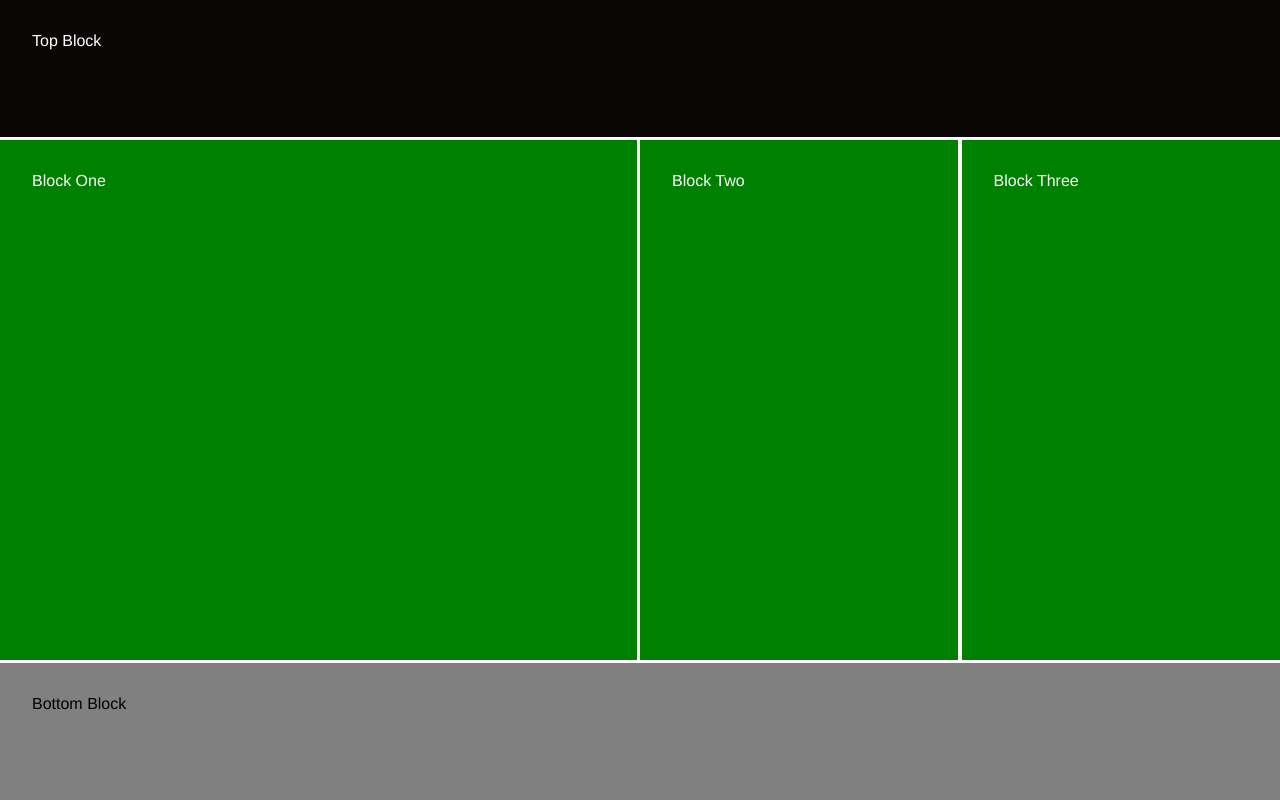
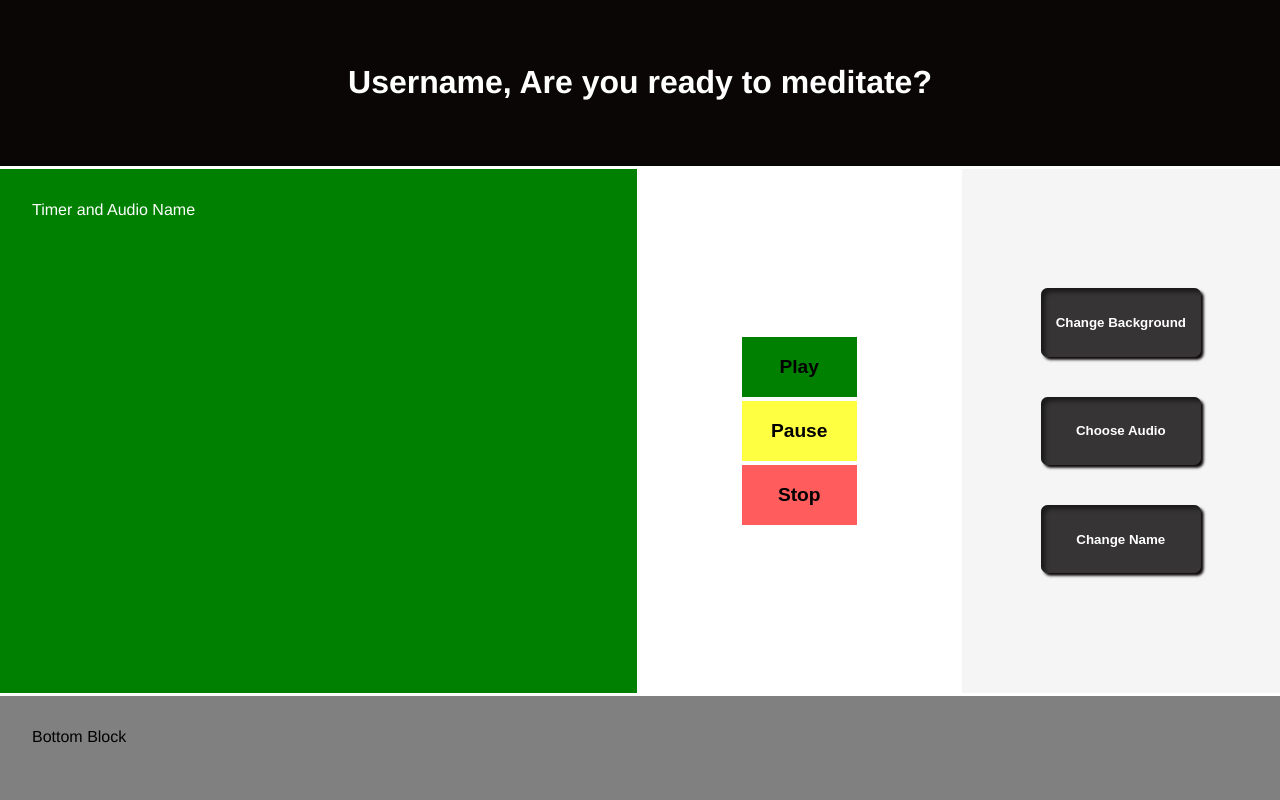
Before and after one commit to darkbotbbl/Meditatico, a plain HTML site: page index.html in a window 1280 px wide. Drawn offline with Linux system fonts and the light colour scheme.

Commit message:
Built the control interfaces

```diff
--- a/index.html
+++ b/index.html
@@ -11,21 +11,33 @@
     <div id="app" class="main-grid">
         <!-- The Top Block having the welcome note and name-->
         <div class="top-block">
-            Top Block
+            <div class="welcome-area">
+                <h1 class="message"><span class="name">Username, </span>Are you ready to meditate?</h1>
+            </div>
         </div>
 
         <div class="sub-grid">
             <!-- the timer -->
             <div class="block block-a">
-                Block One
+                Timer and Audio Name
             </div>
             <!-- the audio controls -->
             <div class="block block-b">
-                Block Two
+                <!-- Add icons to the audio control buttons -->
+                <div class="audio-controls">
+                    <button class="audio-btn play-btn">Play</button>
+                    <button class="audio-btn pause-btn">Pause</button>
+                    <button class="audio-btn stop-btn">Stop</button>
+                </div>
             </div>
             <!-- the interface controls -->
             <div class="block block-c">
-                Block Three
+                <!--  -->
+                <div class="interface-controls">
+                    <button class="interface-btn bg-change-btn">Change Background</button>
+                    <button class="interface-btn select-audio-btn">Choose Audio</button>
+                    <button class="interface-btn change-name-btn">Change Name</button>
+                </div>
             </div>
         </div>
 
--- a/styles.css
+++ b/styles.css
@@ -1,3 +1,5 @@
+/* TODO -- REDESIGN THE LAYOUT FOR MOBILE DEVICES */
+
 :root {
     box-sizing: border-box;
 }
@@ -14,18 +16,31 @@ body {
     margin: 0;
 }
 
+/* LAYOUT */
+/* ----------------------------------------------------------- */
 #app {
     height: 100vh;
     width: 100vw;
 }
 
-/* Grid */
+/* Grid Container */
 .main-grid {
     display: grid;
     grid-template-rows: repeat(10, auto);
     row-gap: 0.2em;
 }
 
+/* Grid Item of main grid */
+.top-block {
+    grid-column: 1 / 4;
+    grid-row: span 1;
+
+    background-color: rgb(10, 6, 6);
+    color: white;
+    padding: 2em;
+}
+
+/* Grid Item and Container  */
 .sub-grid {
     grid-column: 1 / 4;
     grid-row: span 8;
@@ -34,6 +49,16 @@ body {
     grid-template-columns: 2fr 1fr 1fr;
     grid-template-rows: 1;
     column-gap: 0.2em;
+}
+
+/* Grid Item of main grid */
+.bottom-block {
+    grid-column: 1 / 4;
+    grid-row: span 1;
+
+    background-color: gray;
+    color: black;
+    padding: 2em;
 }
 
 @media (min-width: 39.375em) and (max-width: 50em) {
@@ -47,12 +72,20 @@ body {
         gap: 0.2em;
     }
 
+    /* Grid item */
     .block-a {
         grid-row: span 2;
     }
 }
 
+/* Mobile Devices - mobile phones */
+/* Change the layout so the grid fits the screen, no scrolling */
 @media (max-width: 39.374em) {
+    .top-block {
+        grid-column: 1 / 4;
+        grid-row: span 2;
+    }
+
     .sub-grid {
         grid-column: 1 / 4;
         grid-row: span 8;
@@ -66,17 +99,13 @@ body {
     .block-a {
         grid-column: span 2;
     }
+
+    .buttom-block {
+        grid-column: 1 / 4;
+        grid-row: span 2;
+    }
 }
 
-
-.top-block {
-    grid-column: 1 / 4;
-    grid-row: span 1;
-
-    background-color: rgb(10, 6, 6);
-    color: white;
-    padding: 2em;
-}
 
 .block {
     background-color: green;
@@ -88,11 +117,124 @@ body {
     margin-left: 0;
 }
 
-.bottom-block {
-    grid-column: 1 / 4;
-    grid-row: span 1;
 
-    background-color: gray;
-    color: black;
-    padding: 2em;
+/* AUDIO CONTROLS */
+/* ----------------------------------------------------------- */
+
+/* Grid container */
+.block-b {
+    background-color: white;
+
+    display: grid;
 }
+
+/*  Grid item */
+.audio-controls {
+    justify-self: center;
+    align-self: center;
+}
+
+.audio-btn {
+    display: block;
+    margin: 0;
+    border: none;
+    width: 6em;
+    padding: 1em;
+    font-size: 1.2rem;
+    font-weight: bold;
+    cursor: pointer;
+}
+
+.play-btn {
+    background-color: green;
+}
+
+.pause-btn {
+    background-color: rgba(255, 255, 0, 0.747);
+    margin: 0.2em 0;
+}
+
+.stop-btn {
+    background-color: rgba(255, 0, 0, 0.637);
+}
+
+
+/* INTERFACE CONTROLS */
+/* ----------------------------------------------------------- */
+.block-c {
+    display: grid;
+
+    background-color: whitesmoke;
+}
+
+.interface-controls {
+    justify-self: center;
+    align-self: center;
+}
+
+.interface-btn {
+    display: block;
+    padding: 1em;
+    border: none;
+    width: 7em;
+    font-weight: bold;
+    background-color: rgb(54, 52, 53);
+    color: white;
+
+    box-shadow: 0.2em 0.2em 0.2em rgb(10, 6, 6),
+                inset 0.3em 0.3em 0.3em rgba(0, 0, 0, 0.5);
+    border-radius: 0.5em;
+}
+
+@media (min-width: 50.0626em) {
+    .interface-btn {
+        width: 12em;
+        padding: 2em 1em;
+    }
+}
+
+@media (min-width: 39.375em) and (max-width: 50.0625em){
+    .interface-btn {
+        width: 12em;
+        padding: 1.2em 1em;
+    }
+
+    .select-audio-btn {
+        margin: 1.5em 0;
+    }
+}
+
+@media (min-width: 28.125em) and (max-width: 39.374em){
+    .interface-btn {
+        width: 12em;
+        padding: 1.2em 1em;
+    }
+
+    .select-audio-btn {
+        margin: 1.5em 0;
+    }
+}
+
+.bg-change-btn {
+
+}
+
+.select-audio-btn {
+    margin: 3em 0;
+}
+
+.change-name-btn {
+
+}
+
+/* TOP BLOCK */
+/* ----------------------------------------------------------- */
+
+.top-block {
+    display: grid;
+}
+
+.welcome-area {
+    justify-self: center;
+    align-self: center;
+}
```
